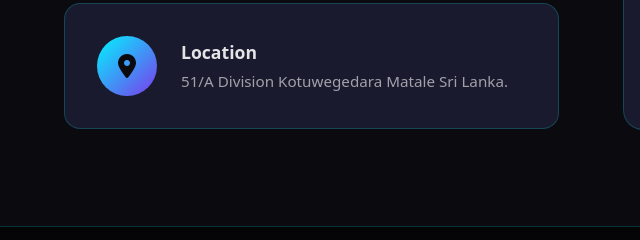
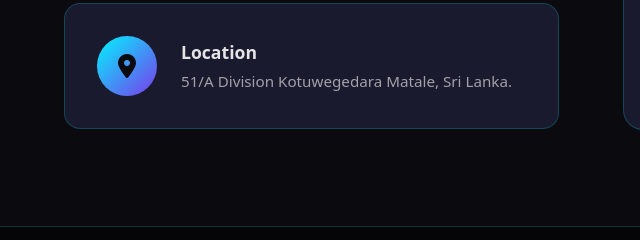
Before and after one commit to HasithaDilanka/PortFolio, a plain HTML site: page index.html in a window 1280 px wide. Shown: the part 8438-8678 px from the top of the page, 0-640 px from the left. Drawn offline with nearby package versions, Linux system fonts and the light colour scheme.

Commit message:
PortFolio

```diff
--- a/index.html
+++ b/index.html
@@ -797,7 +797,7 @@
                     </div>
                     <div class="contact-details">
                         <h4>Location</h4>
-                        <p>51/A Division Kotuwegedara Matale Sri Lanka.</p>
+                        <p>51/A Division Kotuwegedara Matale, Sri Lanka.</p>
                     </div>
                     <div class="contact-hover-effect"></div>
                 </div>
```
